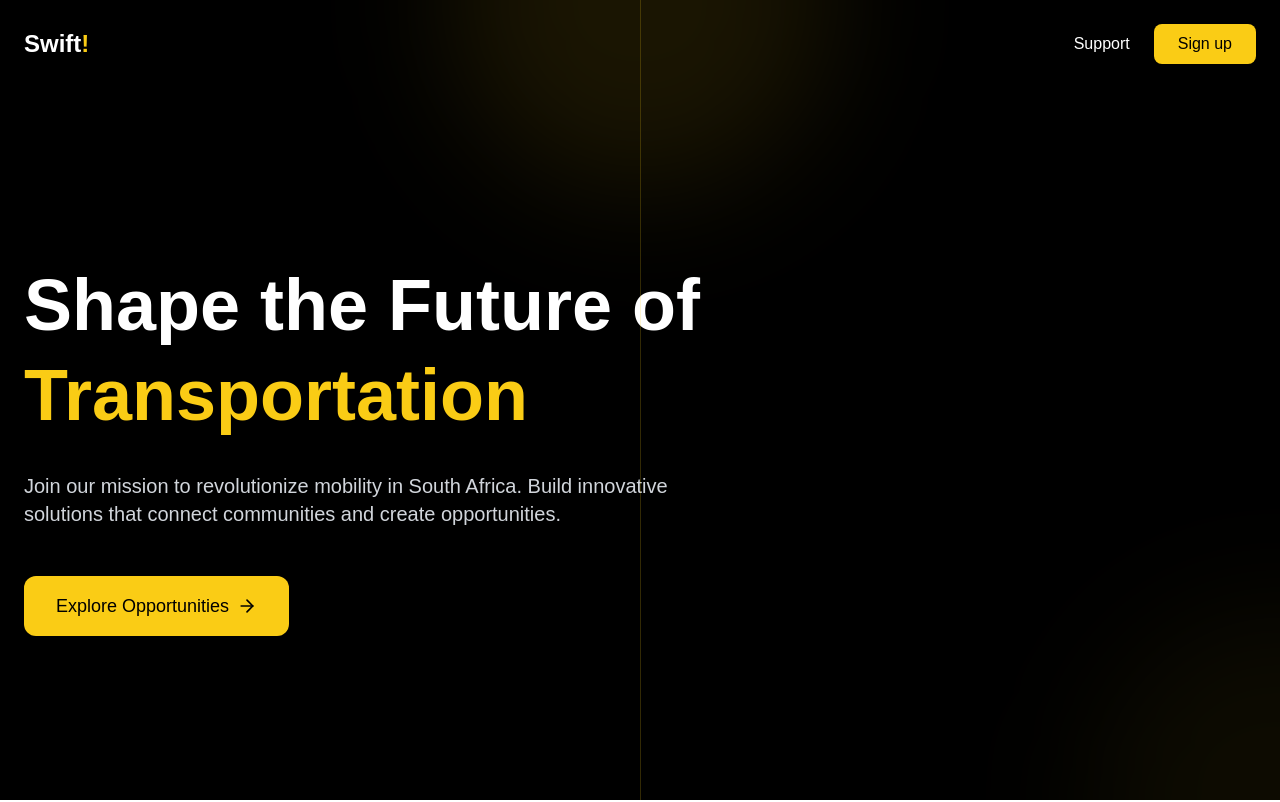
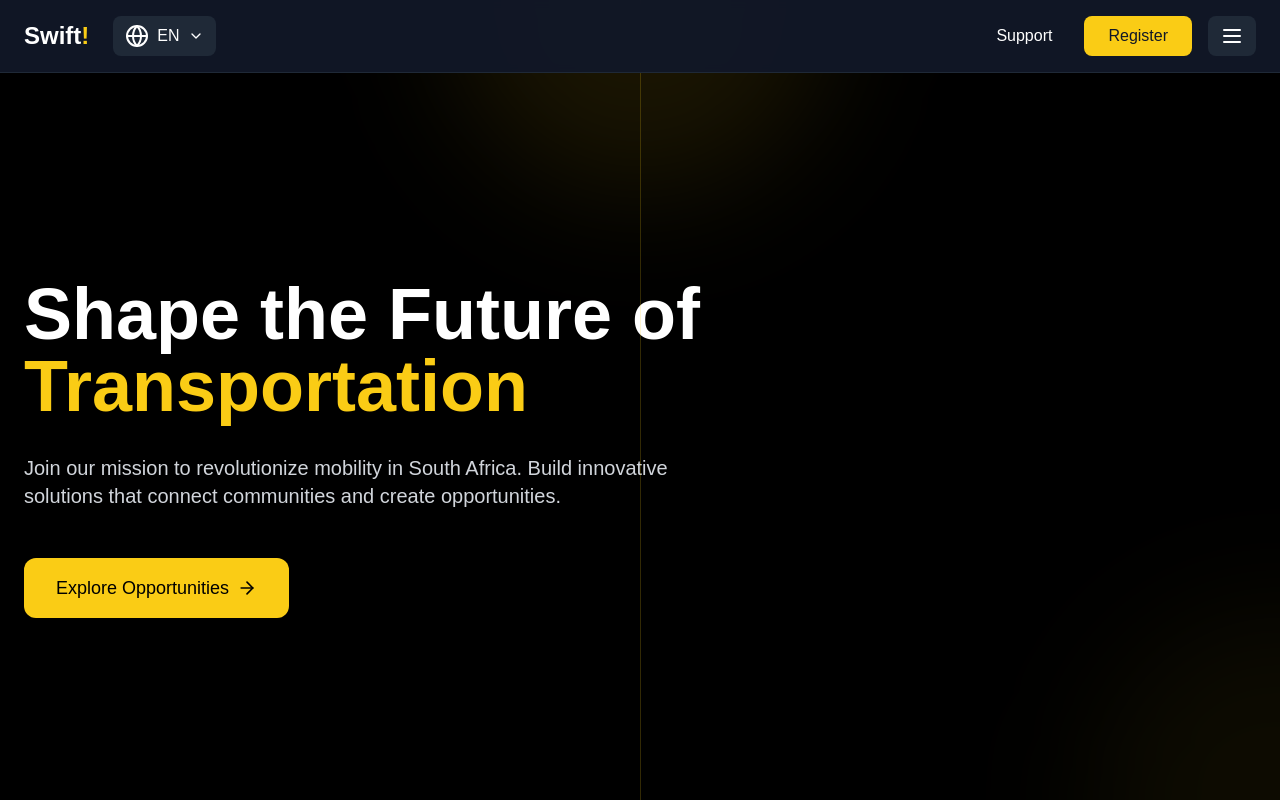
Before and after one commit to basatmaqsood/swift2, a Next.js app: page /careers in a window 1280 px wide. Shown: the top 802 px of the page. Built offline with nearby package versions, Linux system fonts and the light colour scheme.

Commit message:
links fixes

```diff
--- a/src/app/aboutus/components/about-hero-complete.tsx
+++ b/src/app/aboutus/components/about-hero-complete.tsx
@@ -7,18 +7,19 @@ import {
   Activity,
   ChevronRight,
   ChevronDown,
-  Menu,
   Users,
   MapPin,
-  Clock
+  Clock,
+  Globe,
+  MenuIcon
 } from 'lucide-react';
 import Link from 'next/link';
 
 const AboutHeroComplete = () => {
   const [isVisible, setIsVisible] = useState(false);
   const [activeMetric, setActiveMetric] = useState(0);
-  const [isMenuOpen, setIsMenuOpen] = useState(false);
   const [isLangMenuOpen, setIsLangMenuOpen] = useState(false);
+  const [isWaffleMenuOpen, setIsWaffleMenuOpen] = useState(false)
 
   // South African cities coverage
   const cities = ['Johannesburg', 'Cape Town', 'Durban', 'Pretoria'];
@@ -94,98 +95,67 @@ const AboutHeroComplete = () => {
   return (
     <div className="relative min-h-screen bg-black overflow-hidden">
       {/* Fixed Navigation */}
-      <nav className="fixed top-0 left-0 right-0 bg-black/95 border-b border-gray-800 px-6 py-4 z-50 backdrop-blur-sm">
+      {/* Fixed Navigation */}
+      <nav className="fixed w-full bg-gray-900/95 border-b border-gray-800 px-6 py-4 z-50 backdrop-blur-sm">
         <div className="max-w-7xl mx-auto flex items-center justify-between">
           {/* Left: Logo and Language */}
           <div className="flex items-center space-x-6">
-            <Link href="/" className="text-2xl font-bold text-white hover:opacity-90 transition-opacity">
+            <Link href="/" className="text-2xl font-bold text-white">
               Swift<span className="text-yellow-400">!</span>
             </Link>
 
-            <div className="relative">
+            <div className="relative hidden md:block">
               <button
                 onClick={() => setIsLangMenuOpen(!isLangMenuOpen)}
                 className="flex items-center space-x-2 bg-gray-800 text-white px-3 py-2 rounded-lg hover:bg-gray-700"
               >
-                <img
-                  src="/api/placeholder/20/20"
-                  alt="SA Flag"
-                  className="w-5 h-5 rounded"
-                />
+                <Globe className="w-6 h-6" />
                 <span>EN</span>
                 <ChevronDown className="w-4 h-4" />
               </button>
 
               {isLangMenuOpen && (
-                <div className="absolute top-full left-0 mt-2 bg-gray-800 rounded-lg shadow-xl py-2 w-40">
-                  {['English', 'Afrikaans', 'isiZulu', 'isiXhosa'].map((lang) => (
-                    <Link
-                      key={lang}
-                      href="#"
-                      className="block px-4 py-2 text-white hover:bg-gray-700"
-                    >
-                      {lang}
-                    </Link>
-                  ))}
+                <div className="absolute top-full left-0 mt-2 bg-gray-800 rounded-lg shadow-xl py-2 w-40 z-50">
+                  <a href="#" className="block px-4 py-2 text-white hover:bg-gray-700">English</a>
+                  <a href="#" className="block px-4 py-2 text-white hover:bg-gray-700">Afrikaans</a>
+                  <a href="#" className="block px-4 py-2 text-white hover:bg-gray-700">isiZulu</a>
+                  <a href="#" className="block px-4 py-2 text-white hover:bg-gray-700">isiXhosa</a>
                 </div>
               )}
             </div>
           </div>
 
-          {/* Center: Navigation */}
-          <div className="hidden md:flex items-center space-x-8">
-            {['Home', 'About', 'Services', 'Security', 'Careers'].map((item) => (
-              <Link
-                key={item}
-                href={`/${item.toLowerCase()}`}
-                className={`${
-                  item === 'About'
-                    ? 'text-yellow-400'
-                    : 'text-gray-300 hover:text-white'
-                } transition-colors`}
+          {/* Right: Buttons */}
+          <div className="flex items-center space-x-4">
+          <Link href="/support" className="hidden md:block text-white hover:bg-gray-800 px-4 py-2 rounded-lg">
+              Support
+            </Link>
+            <Link href="/joinus" className="bg-yellow-400 text-gray-900 px-6 py-2 rounded-lg font-medium hover:bg-yellow-300">
+              Register
+            </Link>
+            {/* Waffle Tab */}
+            <div className="relative md:block">
+
+              <button
+                onClick={() => setIsWaffleMenuOpen(!isWaffleMenuOpen)}
+                className="flex items-center bg-gray-800 text-white px-3 py-2 rounded-lg hover:bg-gray-700"
               >
-                {item}
-              </Link>
-            ))}
-          </div>
+                <MenuIcon className="w-6 h-6" />
+              </button>
 
-          {/* Right: Actions */}
-          <div className="flex items-center space-x-4">
-            <button className="hidden md:block text-white hover:bg-gray-800 px-4 py-2 rounded-lg transition-colors">
-              Support
-            </button>
-            <button className="bg-yellow-400 text-black px-6 py-2 rounded-lg font-medium hover:bg-yellow-300 transition-colors">
-              Download App
-            </button>
-            <button
-              onClick={() => setIsMenuOpen(!isMenuOpen)}
-              className="md:hidden text-white hover:text-yellow-400 transition-colors"
-            >
-              <Menu className="w-6 h-6" />
-            </button>
+              {isWaffleMenuOpen && (
+                <div className="absolute right-0 mt-2 bg-gray-800 rounded-lg shadow-xl py-2 w-48 z-50">
+                  <a href="/aboutus" className="block px-4 py-2 text-white hover:bg-gray-700">About</a>
+                  <a href="/resources" className="block px-4 py-2 text-white hover:bg-gray-700">Resources</a>
+                  <a href="/careers" className="block px-4 py-2 text-white hover:bg-gray-700">Careers</a>
+                </div>
+              )}
+            </div>
+
+
+
           </div>
         </div>
-
-        {/* Mobile Menu */}
-        {isMenuOpen && (
-          <div className="md:hidden absolute top-full left-0 right-0 bg-black/95 border-b border-gray-800 py-4">
-            <div className="max-w-7xl mx-auto px-6 space-y-4">
-              {['Home', 'About', 'Services', 'Security', 'Careers', 'Support'].map((item) => (
-                <Link
-                  key={item}
-                  href={`/${item.toLowerCase()}`}
-                  className={`block ${
-                    item === 'About'
-                      ? 'text-yellow-400'
-                      : 'text-gray-300 hover:text-white'
-                  } transition-colors py-2`}
-                >
-                  {item}
-                </Link>
-              ))}
-            </div>
-          </div>
-        )}
       </nav>
 
       {/* Background Elements */}
--- a/src/app/careers/components/careers-hero-section.tsx
+++ b/src/app/careers/components/careers-hero-section.tsx
@@ -1,9 +1,78 @@
-import React from 'react';
-import { ArrowRight } from 'lucide-react';
+'use client'
+import React, { useState } from 'react';
+import { ArrowRight, ChevronDown, Globe, MenuIcon } from 'lucide-react';
+import Link from 'next/link';
 
 const CareersHeroSection = () => {
+
+
+  const [isWaffleMenuOpen, setIsWaffleMenuOpen] = useState(false);
+  const [isLangMenuOpen, setIsLangMenuOpen] = useState(false);
+
+
   return (
     <div className="relative min-h-screen bg-black overflow-hidden">
+            <nav className="fixed w-full bg-gray-900/95 border-b border-gray-800 px-6 py-4 z-50 backdrop-blur-sm">
+        <div className="max-w-7xl mx-auto flex items-center justify-between">
+          {/* Left: Logo and Language */}
+          <div className="flex items-center space-x-6">
+            <Link href="/" className="text-2xl font-bold text-white">
+              Swift<span className="text-yellow-400">!</span>
+            </Link>
+
+            <div className="relative hidden md:block">
+              <button
+                onClick={() => setIsLangMenuOpen(!isLangMenuOpen)}
+                className="flex items-center space-x-2 bg-gray-800 text-white px-3 py-2 rounded-lg hover:bg-gray-700"
+              >
+                <Globe className="w-6 h-6" />
+                <span>EN</span>
+                <ChevronDown className="w-4 h-4" />
+              </button>
+
+              {isLangMenuOpen && (
+                <div className="absolute top-full left-0 mt-2 bg-gray-800 rounded-lg shadow-xl py-2 w-40 z-50">
+                  <a href="#" className="block px-4 py-2 text-white hover:bg-gray-700">English</a>
+                  <a href="#" className="block px-4 py-2 text-white hover:bg-gray-700">Afrikaans</a>
+                  <a href="#" className="block px-4 py-2 text-white hover:bg-gray-700">isiZulu</a>
+                  <a href="#" className="block px-4 py-2 text-white hover:bg-gray-700">isiXhosa</a>
+                </div>
+              )}
+            </div>
+          </div>
+
+          {/* Right: Buttons */}
+          <div className="flex items-center space-x-4">
+          <Link href="/support" className="hidden md:block text-white hover:bg-gray-800 px-4 py-2 rounded-lg">
+              Support
+            </Link>
+            <Link href="/joinus" className="hidden md:block bg-yellow-400 text-gray-900 px-6 py-2 rounded-lg font-medium hover:bg-yellow-300">
+              Register
+            </Link>
+            {/* Waffle Tab */}
+            <div className="relative md:block">
+
+              <button
+                onClick={() => setIsWaffleMenuOpen(!isWaffleMenuOpen)}
+                className="flex items-center bg-gray-800 text-white px-3 py-2 rounded-lg hover:bg-gray-700"
+              >
+                <MenuIcon className="w-6 h-6" />
+              </button>
+
+              {isWaffleMenuOpen && (
+                <div className="absolute right-0 mt-2 bg-gray-800 rounded-lg shadow-xl py-2 w-48 z-50">
+                  <a href="/aboutus" className="block px-4 py-2 text-white hover:bg-gray-700">About</a>
+                  <a href="/resources" className="block px-4 py-2 text-white hover:bg-gray-700">Resources</a>
+                  <a href="/careers" className="block px-4 py-2 text-white hover:bg-gray-700">Careers</a>
+                </div>
+              )}
+            </div>
+
+
+
+          </div>
+        </div>
+      </nav>
       <div className="absolute inset-0">
         <div className="absolute top-0 left-1/2 w-96 h-96 -translate-x-1/2 -translate-y-1/2 bg-yellow-400/10 rounded-full blur-3xl" />
         <div className="absolute bottom-0 right-0 w-96 h-96 translate-x-1/2 translate-y-1/2 bg-yellow-400/5 rounded-full blur-3xl" />
@@ -11,23 +80,12 @@ const CareersHeroSection = () => {
 
       <div className="max-w-7xl mx-auto px-6 flex flex-col justify-center min-h-screen relative">
         {/* Navigation */}
-        <nav className="absolute top-0 left-0 right-0 p-6">
-          <div className="max-w-7xl mx-auto flex justify-between items-center">
-            <div className="text-2xl font-bold text-white">
-              Swift<span className="text-yellow-400">!</span>
-            </div>
-            <div className="flex items-center space-x-6">
-              <button className="text-white hover:text-gray-300 transition-colors">Support</button>
-              <button className="bg-yellow-400 text-black px-6 py-2 rounded-lg font-medium hover:bg-yellow-300 transition-colors">
-                Sign up
-              </button>
-            </div>
-          </div>
-        </nav>
+      {/* Fixed Navigation */}
+
 
         {/* Hero Content */}
         <div className="max-w-4xl mt-24">
-          <h1 className="text-7xl font-bold mb-8 leading-tight">
+          <h1 className="text-4xl md:text-7xl font-bold mb-8 leading-tight">
             <span className="text-white">Shape the Future of</span>
             <br />
             <span className="text-yellow-400">Transportation</span>
--- a/src/app/careers/components/careers-positions-section.tsx
+++ b/src/app/careers/components/careers-positions-section.tsx
@@ -182,7 +182,7 @@ const OpenPositionsSection = () => {
                           <MapPin className="w-4 h-4 mr-2" />
                           {city.charAt(0).toUpperCase() + city.slice(1)}
                         </div>
-                        <div className="flex items-center">
+                        <div className="hidden md:flex  items-center">
                           <Clock className="w-4 h-4 mr-2" />
                           {position.type}
                         </div>
--- a/src/app/careers/components/careers-recruitment-process.tsx
+++ b/src/app/careers/components/careers-recruitment-process.tsx
@@ -70,7 +70,7 @@ const RecruitmentProcess = () => {
           {steps.map((step, index) => (
             <div
               key={index}
-              className={`flex items-center gap-16 ${
+              className={`flex items-center flex-col md:flex-row gap-16 ${
                 index % 2 === 1 ? 'flex-row-reverse' : ''
               }`}
             >
--- a/src/app/resources/components/resources-hero-section.tsx
+++ b/src/app/resources/components/resources-hero-section.tsx
@@ -7,14 +7,15 @@ import {
   Shield,
   FileText,
   ChevronDown,
-  Menu,
-  ExternalLink
+  ExternalLink,
+  Globe,
+  MenuIcon
 } from 'lucide-react';
 import Link from 'next/link';
 
 const ResourcesHeroSection = () => {
-  const [isMenuOpen, setIsMenuOpen] = useState(false);
   const [isLangMenuOpen, setIsLangMenuOpen] = useState(false);
+  const [isWaffleMenuOpen, setIsWaffleMenuOpen] = useState(false);
   const quickAccess = [
     {
       icon: <BookOpen className="w-6 h-6" />,
@@ -45,68 +46,65 @@ const ResourcesHeroSection = () => {
 
   return (
     <div className="relative min-h-screen bg-black overflow-hidden">
-      {/* Navigation */}
-      <nav className="fixed top-0 left-0 right-0 bg-black/95 border-b border-gray-800 px-6 py-4 z-50 backdrop-blur-sm">
+      {/* Fixed Navigation */}
+      <nav className="fixed w-full bg-gray-900/95 border-b border-gray-800 px-6 py-4 z-50 backdrop-blur-sm">
         <div className="max-w-7xl mx-auto flex items-center justify-between">
           {/* Left: Logo and Language */}
           <div className="flex items-center space-x-6">
-            <Link href="/" className="text-2xl font-bold text-white hover:opacity-90 transition-opacity">
+            <Link href="/" className="text-2xl font-bold text-white">
               Swift<span className="text-yellow-400">!</span>
             </Link>
 
-            <div className="relative">
+            <div className="relative hidden md:block">
               <button
                 onClick={() => setIsLangMenuOpen(!isLangMenuOpen)}
                 className="flex items-center space-x-2 bg-gray-800 text-white px-3 py-2 rounded-lg hover:bg-gray-700"
               >
-                <img
-                  src="/api/placeholder/20/20"
-                  alt="SA Flag"
-                  className="w-5 h-5 rounded"
-                />
+                <Globe className="w-6 h-6" />
                 <span>EN</span>
                 <ChevronDown className="w-4 h-4" />
               </button>
 
               {isLangMenuOpen && (
-                <div className="absolute top-full left-0 mt-2 bg-gray-800 rounded-lg shadow-xl py-2 w-40">
-                  <Link href="#" className="block px-4 py-2 text-white hover:bg-gray-700">English</Link>
-                  <Link href="#" className="block px-4 py-2 text-white hover:bg-gray-700">Afrikaans</Link>
-                  <Link href="#" className="block px-4 py-2 text-white hover:bg-gray-700">isiZulu</Link>
-                  <Link href="#" className="block px-4 py-2 text-white hover:bg-gray-700">isiXhosa</Link>
+                <div className="absolute top-full left-0 mt-2 bg-gray-800 rounded-lg shadow-xl py-2 w-40 z-50">
+                  <a href="#" className="block px-4 py-2 text-white hover:bg-gray-700">English</a>
+                  <a href="#" className="block px-4 py-2 text-white hover:bg-gray-700">Afrikaans</a>
+                  <a href="#" className="block px-4 py-2 text-white hover:bg-gray-700">isiZulu</a>
+                  <a href="#" className="block px-4 py-2 text-white hover:bg-gray-700">isiXhosa</a>
                 </div>
               )}
             </div>
           </div>
 
-          {/* Center: Navigation */}
-          <div className="hidden md:flex items-center space-x-8">
-            {['Home', 'About', 'Services', 'Resources', 'Support'].map((item) => (
-              <Link
-                key={item}
-                href={`/${item.toLowerCase()}`}
-                className={`${
-                  item === 'Resources'
-                    ? 'text-yellow-400'
-                    : 'text-gray-300 hover:text-white'
-                } transition-colors`}
+          {/* Right: Buttons */}
+          <div className="flex items-center space-x-4">
+          <Link href="/support" className="hidden md:block text-white hover:bg-gray-800 px-4 py-2 rounded-lg">
+              Support
+            </Link>
+            <Link href="/joinus" className="bg-yellow-400 text-gray-900 px-6 py-2 rounded-lg font-medium hover:bg-yellow-300">
+              Register
+            </Link>
+            {/* Waffle Tab */}
+            <div className="relative md:block">
+
+              <button
+                onClick={() => setIsWaffleMenuOpen(!isWaffleMenuOpen)}
+                className="flex items-center bg-gray-800 text-white px-3 py-2 rounded-lg hover:bg-gray-700"
               >
-                {item}
-              </Link>
-            ))}
-          </div>
+                <MenuIcon className="w-6 h-6" />
+              </button>
 
-          {/* Right: Actions */}
-          <div className="flex items-center space-x-4">
-            <button className="bg-yellow-400 text-black px-6 py-2 rounded-lg font-medium hover:bg-yellow-300 transition-colors">
-              Download App
-            </button>
-            <button
-              onClick={() => setIsMenuOpen(!isMenuOpen)}
-              className="md:hidden text-white hover:text-yellow-400 transition-colors"
-            >
-              <Menu className="w-6 h-6" />
-            </button>
+              {isWaffleMenuOpen && (
+                <div className="absolute right-0 mt-2 bg-gray-800 rounded-lg shadow-xl py-2 w-48 z-50">
+                  <a href="/aboutus" className="block px-4 py-2 text-white hover:bg-gray-700">About</a>
+                  <a href="/resources" className="block px-4 py-2 text-white hover:bg-gray-700">Resources</a>
+                  <a href="/careers" className="block px-4 py-2 text-white hover:bg-gray-700">Careers</a>
+                </div>
+              )}
+            </div>
+
+
+
           </div>
         </div>
       </nav>
```
